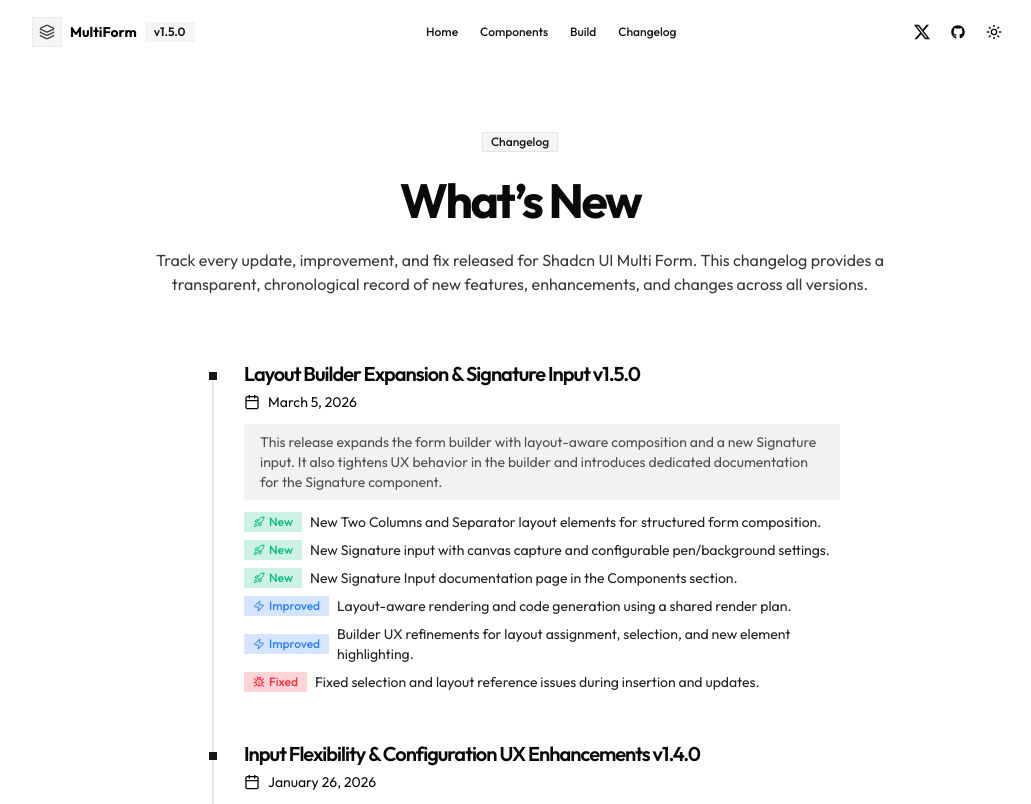
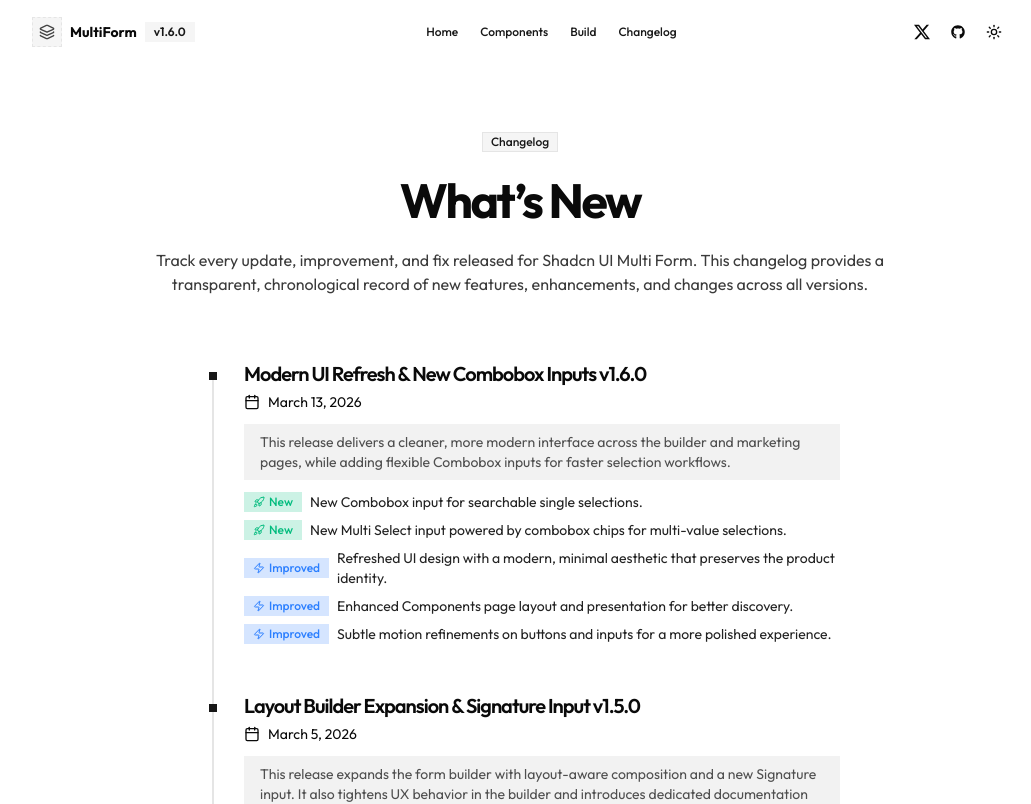
Before and after one commit to Remy349/shadcn-ui-multi-form, a Next.js app: page /changelog in a window 1280 px wide. Shown: the top 804 px of the page, without its empty margins (120-1151 px from the left). Built offline with nearby package versions, Linux system fonts and the light colour scheme.

Commit message:
feat: New changelog data added to the page and new version launched

```diff
--- a/app/(landing)/_components/header/header.tsx
+++ b/app/(landing)/_components/header/header.tsx
@@ -23,7 +23,7 @@ export const Header = async () => {
             <span className="font-bold text-sm">MultiForm</span>
           </Link>
           <Badge variant="secondary" className="font-semibold">
-            v1.5.0
+            v1.6.0
           </Badge>
         </div>
         <DesktopMenu />
--- a/app/(landing)/_components/home/hero.tsx
+++ b/app/(landing)/_components/home/hero.tsx
@@ -21,7 +21,7 @@ export const Hero = () => {
       <div className="relative z-10 text-center max-w-3xl">
         <Badge variant="secondary" className="border-border px-2 py-1" asChild>
           <Link href="/changelog">
-            New in v1.5.0: Layouts and Signature
+            New in v1.6.0: Combobox and Multi-Select
             <SparklesIcon />
           </Link>
         </Badge>
--- a/app/(landing)/changelog/page.tsx
+++ b/app/(landing)/changelog/page.tsx
@@ -50,6 +50,40 @@ const changeTypeConfig: Record<
 };
 
 const releases: Release[] = [
+  {
+    id: 8,
+    title: "Modern UI Refresh & New Combobox Inputs v1.6.0",
+    period: "March 13, 2026",
+    description:
+      "This release delivers a cleaner, more modern interface across the builder and marketing pages, while adding flexible Combobox inputs for faster selection workflows.",
+    changes: [
+      {
+        id: 1,
+        type: "new",
+        text: "New Combobox input for searchable single selections.",
+      },
+      {
+        id: 2,
+        type: "new",
+        text: "New Multi Select input powered by combobox chips for multi-value selections.",
+      },
+      {
+        id: 3,
+        type: "improved",
+        text: "Refreshed UI design with a modern, minimal aesthetic that preserves the product identity.",
+      },
+      {
+        id: 4,
+        type: "improved",
+        text: "Enhanced Components page layout and presentation for better discovery.",
+      },
+      {
+        id: 5,
+        type: "improved",
+        text: "Subtle motion refinements on buttons and inputs for a more polished experience.",
+      },
+    ],
+  },
   {
     id: 7,
     title: "Layout Builder Expansion & Signature Input v1.5.0",
```
